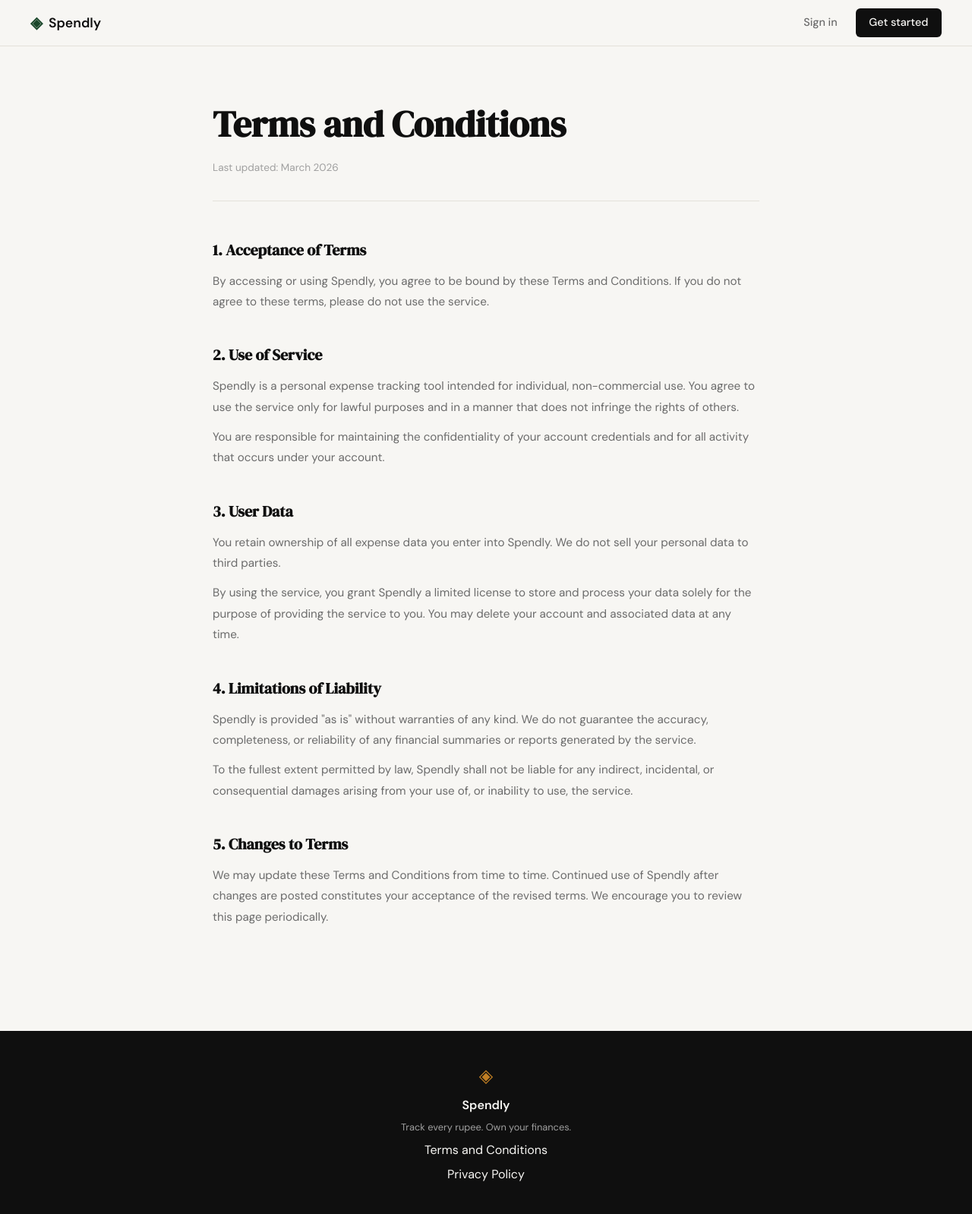
After one commit to Ankurbh07/spendtracker, a Flask app: page /terms in a window 1280 px wide. The commit adds this page. Shown: the whole page at 76% size. Run offline with Flask 3, Linux system fonts and the light colour scheme.

Commit message:
landing: add terms and conditions page and route

```diff
--- a/app.py
+++ b/app.py
@@ -20,6 +20,11 @@ def register():
 @app.route("/login")
 def login():
     return render_template("login.html")
+
+
+@app.route("/terms")
+def terms():
+    return render_template("terms.html")
 
 
 # ------------------------------------------------------------------ #
--- a/file.txt
+++ b/file.txt
@@ -8,11 +8,11 @@ Point both to "#" as placeholder hrefs since the pages don't exist yet.
 
 Do not modify anything else on the page.
 
-git commit -m "landing: add terms and privacy links to footer”
+git commit -m "landing: add terms and privacy links to footer"
 
 Create a "Terms and Conditions" page for Spendly.
 
-1. Add a new route in [app.py](http://app.py/):
+1. Add a new route in [@app.py](http://app.py/):
 GET /terms → renders templates/terms.html
 2. Create templates/terms.html with generic terms and conditions
 content appropriate for a personal expense tracking app.
@@ -20,7 +20,7 @@ Include sections like: Acceptance of Terms, Use of Service,
 User Data, Limitations of Liability, and Changes to Terms.
 Extend base.html if it exists, otherwise match the style of
 landing.html.
-3. In templates/landing.html, update the "Terms and Conditions"
+3. In @templates/landing.html, update the "Terms and Conditions"
 footer link href from "#" to "/terms".
 
 git commit -m "landing: add terms and conditions page and route”
--- a/static/css/style.css
+++ b/static/css/style.css
@@ -508,6 +508,56 @@ a { color: inherit; text-decoration: none; }
 }
 
 /* ------------------------------------------------------------------ */
+/* Legal pages (Terms, Privacy)                                       */
+/* ------------------------------------------------------------------ */
+
+.legal-page {
+    padding: 4rem 2rem 6rem;
+}
+
+.legal-inner {
+    max-width: 720px;
+    margin: 0 auto;
+}
+
+.legal-title {
+    font-family: var(--font-display);
+    font-size: clamp(2rem, 4vw, 3rem);
+    color: var(--ink);
+    margin-bottom: 0.5rem;
+}
+
+.legal-meta {
+    font-size: 0.85rem;
+    color: var(--ink-faint);
+    margin-bottom: 3rem;
+    padding-bottom: 2rem;
+    border-bottom: 1px solid var(--border);
+}
+
+.legal-section {
+    margin-bottom: 2.5rem;
+}
+
+.legal-section h2 {
+    font-family: var(--font-display);
+    font-size: 1.25rem;
+    color: var(--ink);
+    margin-bottom: 0.75rem;
+}
+
+.legal-section p {
+    font-size: 0.95rem;
+    color: var(--ink-muted);
+    line-height: 1.8;
+    margin-bottom: 0.75rem;
+}
+
+.legal-section p:last-child {
+    margin-bottom: 0;
+}
+
+/* ------------------------------------------------------------------ */
 /* Responsive                                                          */
 /* ------------------------------------------------------------------ */
 
--- a/templates/base.html
+++ b/templates/base.html
@@ -34,7 +34,7 @@
             <span class="brand-icon">◈</span>
             <span class="footer-name">Spendly</span>
             <p class="footer-copy">Track every rupee. Own your finances.</p>
-            <a href="#">Terms and Conditions</a>
+            <a href="/terms">Terms and Conditions</a>
             <a href="#">Privacy Policy</a>
         </div>
     </footer>
--- /dev/null
+++ b/templates/terms.html
@@ -0,0 +1,42 @@
+{% extends "base.html" %}
+
+{% block title %}Terms and Conditions — Spendly{% endblock %}
+
+{% block content %}
+
+<section class="legal-page">
+    <div class="legal-inner">
+        <h1 class="legal-title">Terms and Conditions</h1>
+        <p class="legal-meta">Last updated: March 2026</p>
+
+        <div class="legal-section">
+            <h2>1. Acceptance of Terms</h2>
+            <p>By accessing or using Spendly, you agree to be bound by these Terms and Conditions. If you do not agree to these terms, please do not use the service.</p>
+        </div>
+
+        <div class="legal-section">
+            <h2>2. Use of Service</h2>
+            <p>Spendly is a personal expense tracking tool intended for individual, non-commercial use. You agree to use the service only for lawful purposes and in a manner that does not infringe the rights of others.</p>
+            <p>You are responsible for maintaining the confidentiality of your account credentials and for all activity that occurs under your account.</p>
+        </div>
+
+        <div class="legal-section">
+            <h2>3. User Data</h2>
+            <p>You retain ownership of all expense data you enter into Spendly. We do not sell your personal data to third parties.</p>
+            <p>By using the service, you grant Spendly a limited license to store and process your data solely for the purpose of providing the service to you. You may delete your account and associated data at any time.</p>
+        </div>
+
+        <div class="legal-section">
+            <h2>4. Limitations of Liability</h2>
+            <p>Spendly is provided "as is" without warranties of any kind. We do not guarantee the accuracy, completeness, or reliability of any financial summaries or reports generated by the service.</p>
+            <p>To the fullest extent permitted by law, Spendly shall not be liable for any indirect, incidental, or consequential damages arising from your use of, or inability to use, the service.</p>
+        </div>
+
+        <div class="legal-section">
+            <h2>5. Changes to Terms</h2>
+            <p>We may update these Terms and Conditions from time to time. Continued use of Spendly after changes are posted constitutes your acceptance of the revised terms. We encourage you to review this page periodically.</p>
+        </div>
+    </div>
+</section>
+
+{% endblock %}
```
